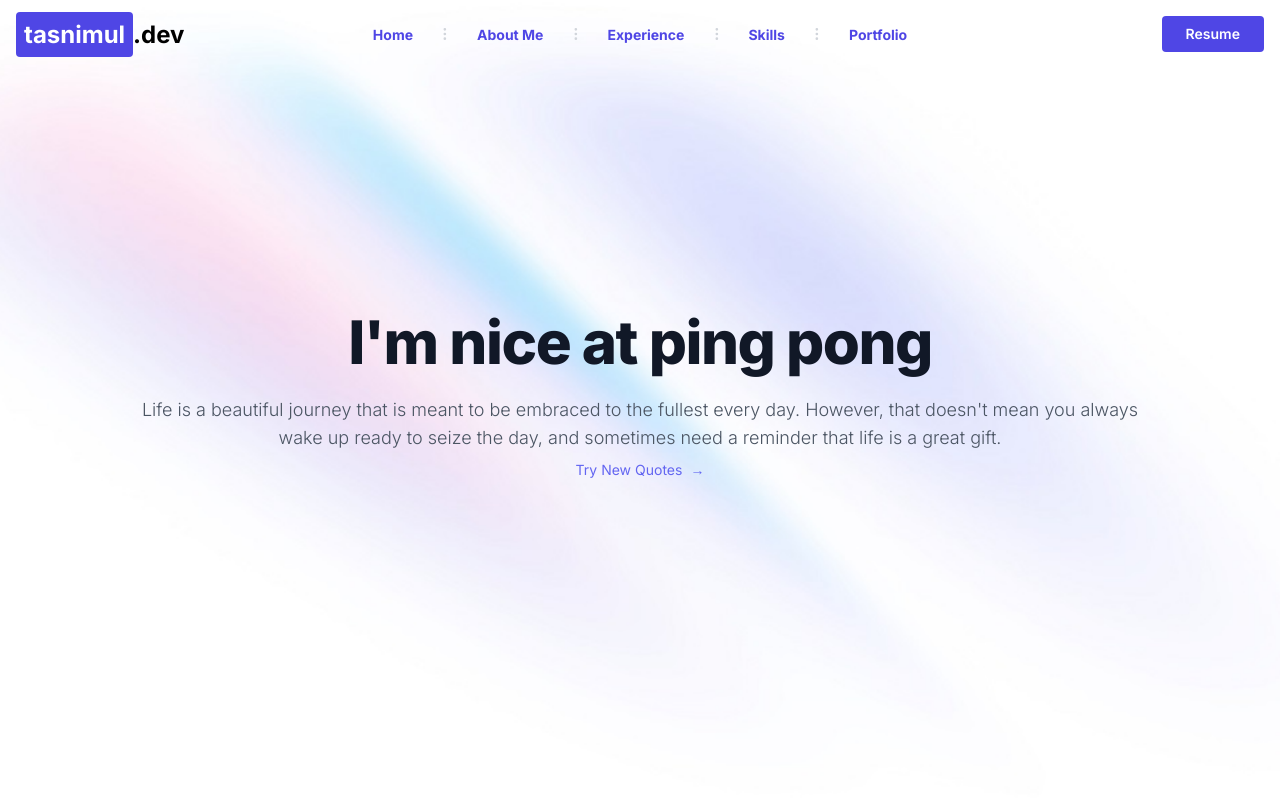
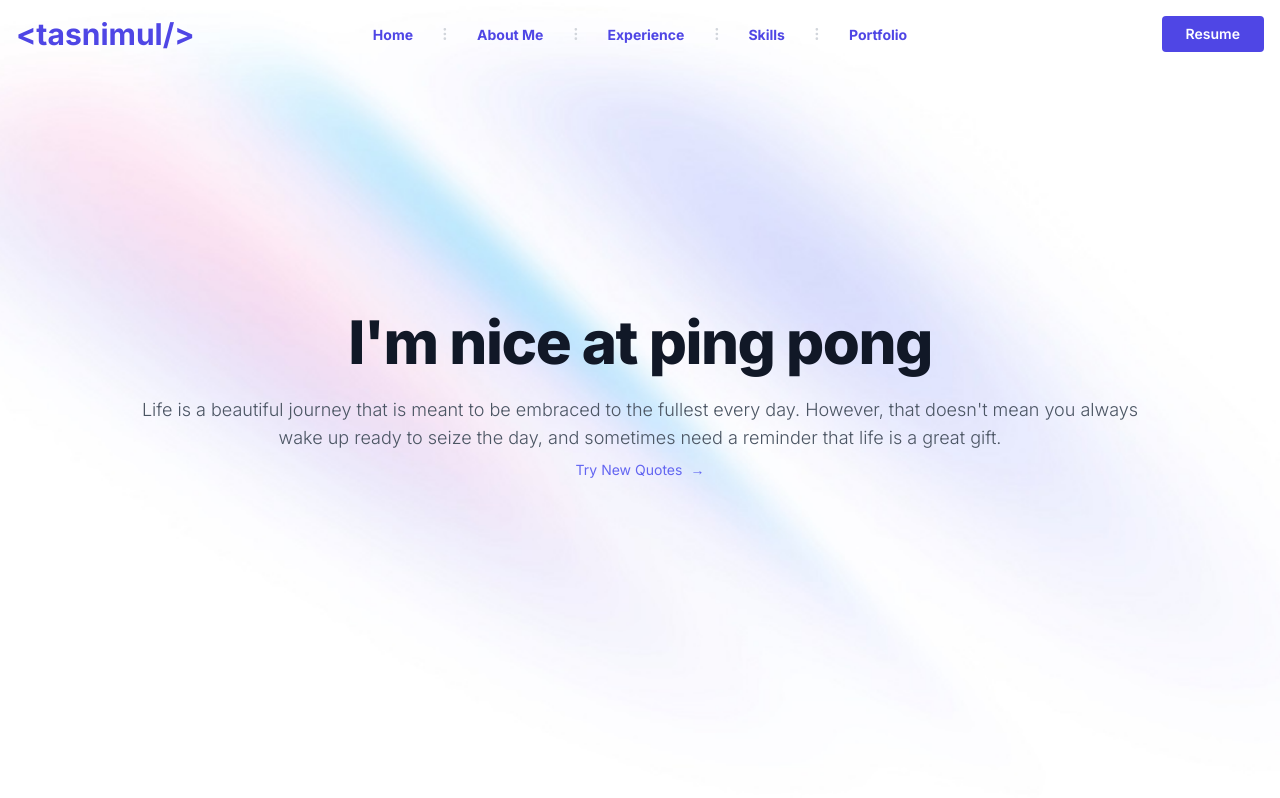
Before and after one commit to tasnimultas67/pfWofmine-2023, a website: page index.html in a window 1280 px wide. Shown: the top 798 px of the page. Drawn offline with nearby package versions, Linux system fonts and the light colour scheme; a web font is replaced by a local one.

Commit message:
logo-changes

```diff
--- a/index.html
+++ b/index.html
@@ -22,7 +22,8 @@
     <header class="absolute inset-x-0 top-0 z-50">
     <nav class="relative px-4 py-4 flex justify-between items-center">
 		<a class="text-3xl font-bold leading-none" href="/">
-      <span class="text-2xl font-bold "><span class="bg-indigo-600 p-2 text-white rounded">tasnimul</span>.dev</span>
+      <span class="text-3xl font-bold text-indigo-600">&lt;tasnimul/&gt;</span>
+      <!-- <span class="text-2xl font-bold "><span class="bg-indigo-600 p-2 text-white rounded">tasnimul</span>.dev</span> -->
 		</a>
 		<div class="lg:hidden">
 			<button class="navbar-burger flex items-center text-indigo-600 p-3">
@@ -883,7 +884,7 @@
     <div class="w-full max-w-screen-xl mx-auto p-4 md:py-8">
         <div class="flex items-center justify-center lg:justify-center">
             <a class=" text-center text-3xl font-bold leading-none" href="#">
-      <span class="text-2xl font-bold "><span class="bg-indigo-600 p-2 text-white rounded">tasnimul</span>.dev</span>
+      <span class="text-3xl font-bold text-indigo-600">&lt;tasnimul/&gt;</span>
 		</a>
             <!-- <ul class="flex flex-wrap items-center mb-6 text-sm font-medium text-gray-500 sm:mb-0">
                 <li>
```
